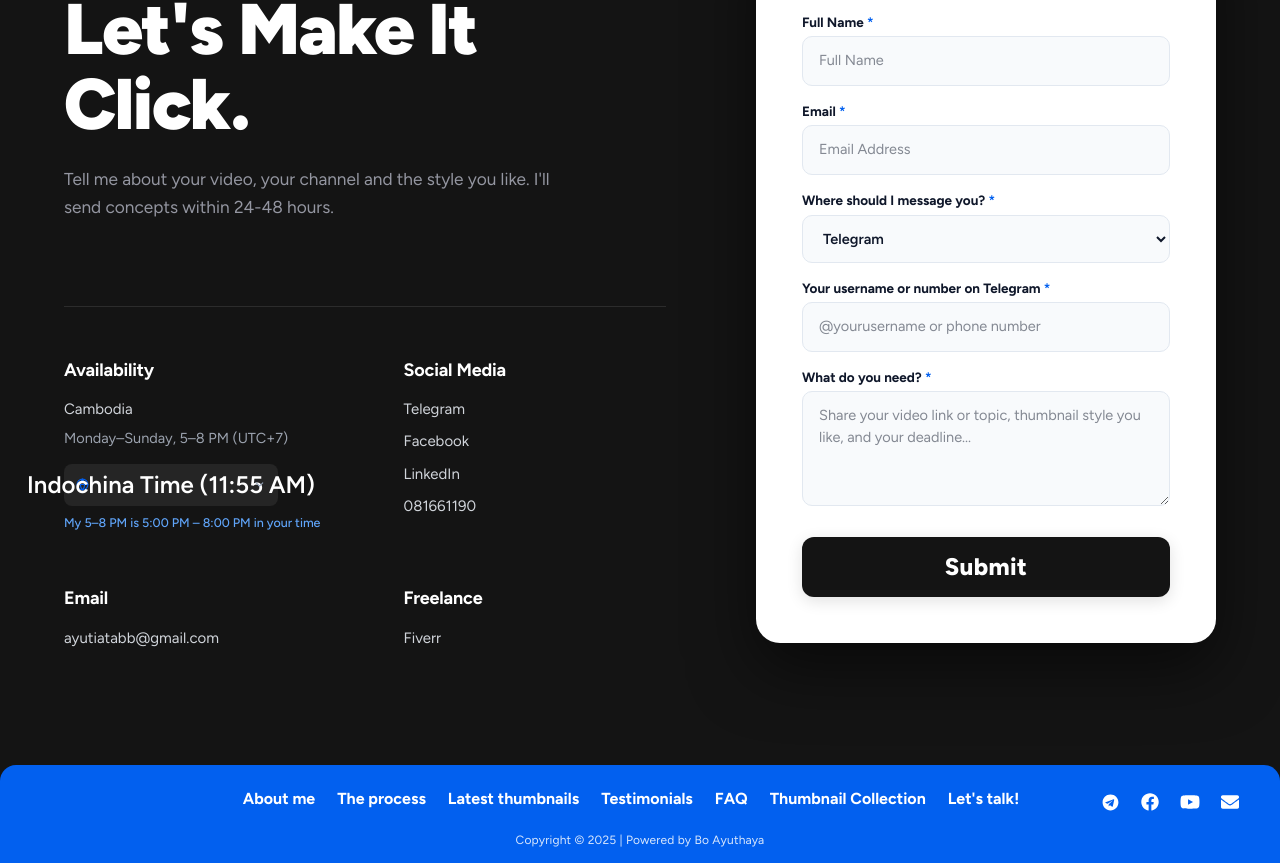
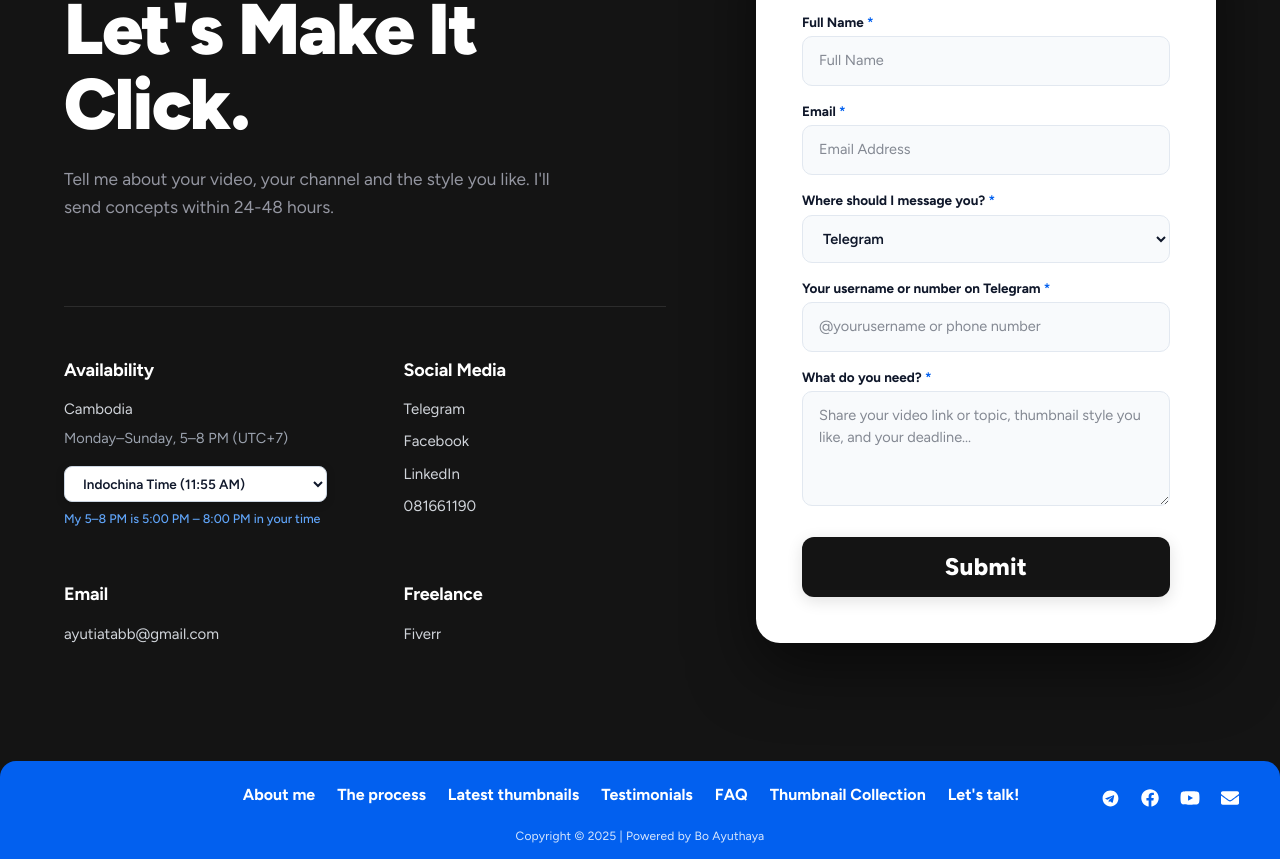
Before and after one commit to ayuthayapro/thumbnail_design_portfolio, a React (Vite) app: page / in a window 1280 px wide. Shown: the part 4688-5551 px from the top of the page. Built offline with nearby package versions, Linux system fonts and the light colour scheme.

Commit message:
Rollback timezone selector to clean native select with white background, full global continent optgroups, and live working hours helper

```diff
--- a/src/components/ContactSection.jsx
+++ b/src/components/ContactSection.jsx
@@ -1,5 +1,5 @@
-import { useState, useEffect, useRef } from 'react'
-import { CheckCircle2, AlertCircle, Globe, Search, ChevronDown } from 'lucide-react'
+import { useState, useEffect } from 'react'
+import { CheckCircle2, AlertCircle } from 'lucide-react'
 import { CONTACT_CONTENT } from '#constants'
 
 // =========================================================================
@@ -30,7 +30,7 @@ const CONTACT_BLOCKS = {
   freelanceUrl: 'https://www.fiverr.com',
 }
 
-// Comprehensive global timezone database grouped by continent / region (Calendly style)
+// Comprehensive global timezone database grouped by continent / region
 const TIMEZONE_DATA = [
   // ASIA
   { id: 'indochina', label: 'Indochina Time', zone: 'Asia/Bangkok', region: 'ASIA' },
@@ -104,13 +104,9 @@ export default function ContactSection() {
   const [isSubmitted, setIsSubmitted] = useState(false)
   const [errorMessage, setErrorMessage] = useState('')
 
-  // Timezone state (Calendly white-bg modal style)
+  // Timezone state
   const [currentTime, setCurrentTime] = useState(() => new Date())
-  const [is24h, setIs24h] = useState(false)
-  const [tzSearch, setTzSearch] = useState('')
-  const [isTzOpen, setIsTzOpen] = useState(false)
   const [selectedTz, setSelectedTz] = useState(detectUserTz)
-  const tzDropdownRef = useRef(null)
 
   // Live second-by-second clock
   useEffect(() => {
@@ -118,25 +114,14 @@ export default function ContactSection() {
     return () => clearInterval(timer)
   }, [])
 
-  // Close timezone modal on click outside
-  useEffect(() => {
-    const handleClickOutside = (e) => {
-      if (tzDropdownRef.current && !tzDropdownRef.current.contains(e.target)) {
-        setIsTzOpen(false)
-      }
-    }
-    document.addEventListener('mousedown', handleClickOutside)
-    return () => document.removeEventListener('mousedown', handleClickOutside)
-  }, [])
-
   // Format time for any given timezone
   const formatTime = (zone) => {
     try {
       return new Intl.DateTimeFormat('en-US', {
         timeZone: zone,
-        hour: '2-digit',
+        hour: 'numeric',
         minute: '2-digit',
-        hour12: !is24h,
+        hour12: true,
       }).format(currentTime)
     } catch {
       return '--:--'
@@ -160,7 +145,7 @@ export default function ContactSection() {
           timeZone: targetZone,
           hour: 'numeric',
           minute: '2-digit',
-          hour12: !is24h,
+          hour12: true,
         }).format(d)
 
       return `${fmt(startUtc)} – ${fmt(endUtc)}`
@@ -238,13 +223,6 @@ export default function ContactSection() {
     setIsSubmitted(false)
     setErrorMessage('')
   }
-
-  // Filter timezones by search query
-  const filteredTimezones = TIMEZONE_DATA.filter((tz) =>
-    tz.label.toLowerCase().includes(tzSearch.toLowerCase()) ||
-    tz.region.toLowerCase().includes(tzSearch.toLowerCase()) ||
-    tz.zone.toLowerCase().includes(tzSearch.toLowerCase())
-  )
 
   // Clean title style matching reference photo (Image 2: Social Media, Title Case, not all-caps)
   const blockTitleStyle = {
@@ -353,7 +331,7 @@ export default function ContactSection() {
             }}
             className="contact-2x2-grid"
           >
-            {/* 1. AVAILABILITY + CALENDLY WHITE-BG TIMEZONE SELECTOR */}
+            {/* 1. AVAILABILITY + CLEAN WHITE BG SELECTOR WITH FULL GLOBAL TIMEZONES */}
             <div>
               <span style={blockTitleStyle}>{CONTACT_BLOCKS.availabilityTitle}</span>
               <div style={{ display: 'flex', flexDirection: 'column', gap: '8px', fontSize: '15px' }}>
@@ -362,250 +340,67 @@ export default function ContactSection() {
                   {CONTACT_BLOCKS.hours}
                 </span>
 
-                {/* Calendly White-BG Timezone Selector Trigger */}
-                <div ref={tzDropdownRef} style={{ position: 'relative', marginTop: '6px' }}>
-                  <button
-                    type="button"
-                    onClick={() => setIsTzOpen((prev) => !prev)}
+                {/* White Background Global Timezone Dropdown */}
+                <div style={{ marginTop: '8px' }}>
+                  <select
+                    value={selectedTz.id}
+                    onChange={(e) => {
+                      const match = TIMEZONE_DATA.find((t) => t.id === e.target.value)
+                      if (match) setSelectedTz(match)
+                    }}
                     style={{
-                      display: 'inline-flex',
-                      alignItems: 'center',
-                      gap: '7px',
-                      padding: '6px 12px',
-                      backgroundColor: 'rgba(255, 255, 255, 0.07)',
-                      border: '1px solid rgba(255, 255, 255, 0.18)',
+                      backgroundColor: '#ffffff',
+                      color: '#0f172a',
+                      border: '1.5px solid #cbd5e1',
                       borderRadius: '8px',
-                      color: '#ffffff',
-                      fontSize: '13px',
+                      padding: '8px 14px',
+                      fontSize: '13.5px',
                       fontWeight: 600,
+                      fontFamily: "'Figtree', sans-serif",
+                      outline: 'none',
                       cursor: 'pointer',
-                      fontFamily: "'Figtree', sans-serif",
-                      transition: 'all 0.18s ease',
-                    }}
-                    onMouseEnter={(e) => {
-                      e.currentTarget.style.backgroundColor = 'rgba(255, 255, 255, 0.12)'
-                      e.currentTarget.style.borderColor = 'rgba(255, 255, 255, 0.28)'
-                    }}
-                    onMouseLeave={(e) => {
-                      e.currentTarget.style.backgroundColor = 'rgba(255, 255, 255, 0.07)'
-                      e.currentTarget.style.borderColor = 'rgba(255, 255, 255, 0.18)'
+                      width: '100%',
+                      maxWidth: '300px',
+                      boxShadow: '0 2px 8px rgba(0, 0, 0, 0.18)',
                     }}
                   >
-                    <Globe size={13} style={{ color: '#0260ef' }} />
-                    <span>
-                      {selectedTz.label} ({formatTime(selectedTz.zone)})
-                    </span>
-                    <ChevronDown
-                      size={13}
-                      style={{
-                        transform: isTzOpen ? 'rotate(180deg)' : 'none',
-                        transition: 'transform 0.18s ease',
-                        color: '#94a3b8',
-                      }}
-                    />
-                  </button>
+                    {REGIONS.map((region) => {
+                      const itemsInRegion = TIMEZONE_DATA.filter((tz) => tz.region === region)
+                      if (itemsInRegion.length === 0) return null
 
-                  {/* Converted Hours Note (Requested: "keep this My 5–8 PM is ... in your time it helpful") */}
+                      return (
+                        <optgroup
+                          key={region}
+                          label={region}
+                          style={{
+                            fontWeight: 800,
+                            color: '#475569',
+                            backgroundColor: '#f8fafc',
+                          }}
+                        >
+                          {itemsInRegion.map((tz) => (
+                            <option
+                              key={tz.id}
+                              value={tz.id}
+                              style={{
+                                color: '#0f172a',
+                                fontWeight: 500,
+                                backgroundColor: '#ffffff',
+                                padding: '4px',
+                              }}
+                            >
+                              {tz.label} ({formatTime(tz.zone)})
+                            </option>
+                          ))}
+                        </optgroup>
+                      )
+                    })}
+                  </select>
+
+                  {/* Helpful working hours note */}
                   <div style={{ marginTop: '8px', fontSize: '12.5px', color: '#60a5fa', fontWeight: 500, lineHeight: 1.4 }}>
                     My 5–8 PM is {getConvertedWorkingHours(selectedTz.zone)} in your time
                   </div>
-
-                  {/* Calendly White-BG Popup Modal (Exact layout from user screenshot) */}
-                  {isTzOpen && (
-                    <div
-                      style={{
-                        position: 'absolute',
-                        top: 'calc(100% + 8px)',
-                        left: 0,
-                        width: '320px',
-                        maxWidth: '92vw',
-                        backgroundColor: '#ffffff',
-                        border: '1px solid #e2e8f0',
-                        borderRadius: '12px',
-                        padding: '14px',
-                        boxShadow: '0 20px 50px rgba(0, 0, 0, 0.45)',
-                        zIndex: 1000,
-                        boxSizing: 'border-box',
-                        color: '#0f172a',
-                      }}
-                    >
-                      {/* Search Bar */}
-                      <div
-                        style={{
-                          display: 'flex',
-                          alignItems: 'center',
-                          gap: '8px',
-                          padding: '8px 12px',
-                          backgroundColor: '#f8fafc',
-                          border: '1.5px solid #e2e8f0',
-                          borderRadius: '8px',
-                          marginBottom: '12px',
-                        }}
-                      >
-                        <Search size={14} style={{ color: '#64748b' }} />
-                        <input
-                          type="text"
-                          value={tzSearch}
-                          onChange={(e) => setTzSearch(e.target.value)}
-                          placeholder="Search..."
-                          style={{
-                            background: 'transparent',
-                            border: 'none',
-                            outline: 'none',
-                            color: '#0f172a',
-                            fontSize: '13px',
-                            width: '100%',
-                            fontFamily: "'Figtree', sans-serif",
-                          }}
-                        />
-                      </div>
-
-                      {/* Timezone Controls: AM/PM vs 24h Toggle */}
-                      <div
-                        style={{
-                          display: 'flex',
-                          alignItems: 'center',
-                          justifyContent: 'space-between',
-                          paddingBottom: '10px',
-                          marginBottom: '6px',
-                          borderBottom: '1px solid #f1f5f9',
-                        }}
-                      >
-                        <span style={{ fontSize: '11px', fontWeight: 800, color: '#475569', letterSpacing: '0.8px' }}>
-                          TIME ZONE
-                        </span>
-                        <div style={{ display: 'flex', alignItems: 'center', gap: '6px' }}>
-                          <span
-                            style={{
-                              fontSize: '11px',
-                              color: !is24h ? '#0f172a' : '#94a3b8',
-                              fontWeight: !is24h ? 700 : 500,
-                            }}
-                          >
-                            am/pm
-                          </span>
-                          <button
-                            type="button"
-                            onClick={() => setIs24h((prev) => !prev)}
-                            style={{
-                              width: '32px',
-                              height: '18px',
-                              backgroundColor: is24h ? '#0260ef' : '#cbd5e1',
-                              borderRadius: '20px',
-                              border: 'none',
-                              cursor: 'pointer',
-                              position: 'relative',
-                              padding: 0,
-                              transition: 'background-color 0.2s ease',
-                            }}
-                          >
-                            <span
-                              style={{
-                                position: 'absolute',
-                                top: '2px',
-                                left: is24h ? '16px' : '2px',
-                                width: '14px',
-                                height: '14px',
-                                backgroundColor: '#ffffff',
-                                borderRadius: '50%',
-                                boxShadow: '0 1px 3px rgba(0,0,0,0.2)',
-                                transition: 'left 0.2s ease',
-                              }}
-                            />
-                          </button>
-                          <span
-                            style={{
-                              fontSize: '11px',
-                              color: is24h ? '#0f172a' : '#94a3b8',
-                              fontWeight: is24h ? 700 : 500,
-                            }}
-                          >
-                            24h
-                          </span>
-                        </div>
-                      </div>
-
-                      {/* Grouped Timezones List across ASIA, EUROPE, AFRICA, AMERICAS, ATLANTIC, OCEANIA */}
-                      <div
-                        style={{
-                          maxHeight: '220px',
-                          overflowY: 'auto',
-                          display: 'flex',
-                          flexDirection: 'column',
-                          gap: '2px',
-                          paddingRight: '4px',
-                        }}
-                      >
-                        {REGIONS.map((region) => {
-                          const itemsInRegion = filteredTimezones.filter((tz) => tz.region === region)
-                          if (itemsInRegion.length === 0) return null
-
-                          return (
-                            <div key={region} style={{ marginBottom: '8px' }}>
-                              <div
-                                style={{
-                                  fontSize: '11px',
-                                  fontWeight: 800,
-                                  color: '#64748b',
-                                  letterSpacing: '1px',
-                                  padding: '6px 8px 3px 8px',
-                                }}
-                              >
-                                {region}
-                              </div>
-
-                              {itemsInRegion.map((tz) => {
-                                const isSelected = selectedTz.id === tz.id
-                                return (
-                                  <button
-                                    key={tz.id}
-                                    type="button"
-                                    onClick={() => {
-                                      setSelectedTz(tz)
-                                      setIsTzOpen(false)
-                                    }}
-                                    style={{
-                                      display: 'flex',
-                                      alignItems: 'center',
-                                      justifyContent: 'space-between',
-                                      padding: '7px 8px',
-                                      borderRadius: '6px',
-                                      border: 'none',
-                                      backgroundColor: isSelected ? '#eff6ff' : 'transparent',
-                                      color: isSelected ? '#0260ef' : '#1e293b',
-                                      fontSize: '13px',
-                                      cursor: 'pointer',
-                                      textAlign: 'left',
-                                      width: '100%',
-                                      fontFamily: "'Figtree', sans-serif",
-                                      transition: 'background-color 0.15s ease',
-                                    }}
-                                    onMouseEnter={(e) => {
-                                      if (!isSelected) e.currentTarget.style.backgroundColor = '#f1f5f9'
-                                    }}
-                                    onMouseLeave={(e) => {
-                                      if (!isSelected) e.currentTarget.style.backgroundColor = 'transparent'
-                                    }}
-                                  >
-                                    <span style={{ fontWeight: isSelected ? 700 : 500 }}>{tz.label}</span>
-                                    <span
-                                      style={{
-                                        fontWeight: 600,
-                                        fontSize: '12px',
-                                        color: isSelected ? '#0260ef' : '#64748b',
-                                      }}
-                                    >
-                                      {formatTime(tz.zone)}
-                                    </span>
-                                  </button>
-                                )
-                              })}
-                            </div>
-                          )
-                        })}
-                      </div>
-                    </div>
-                  )}
                 </div>
               </div>
             </div>
```
